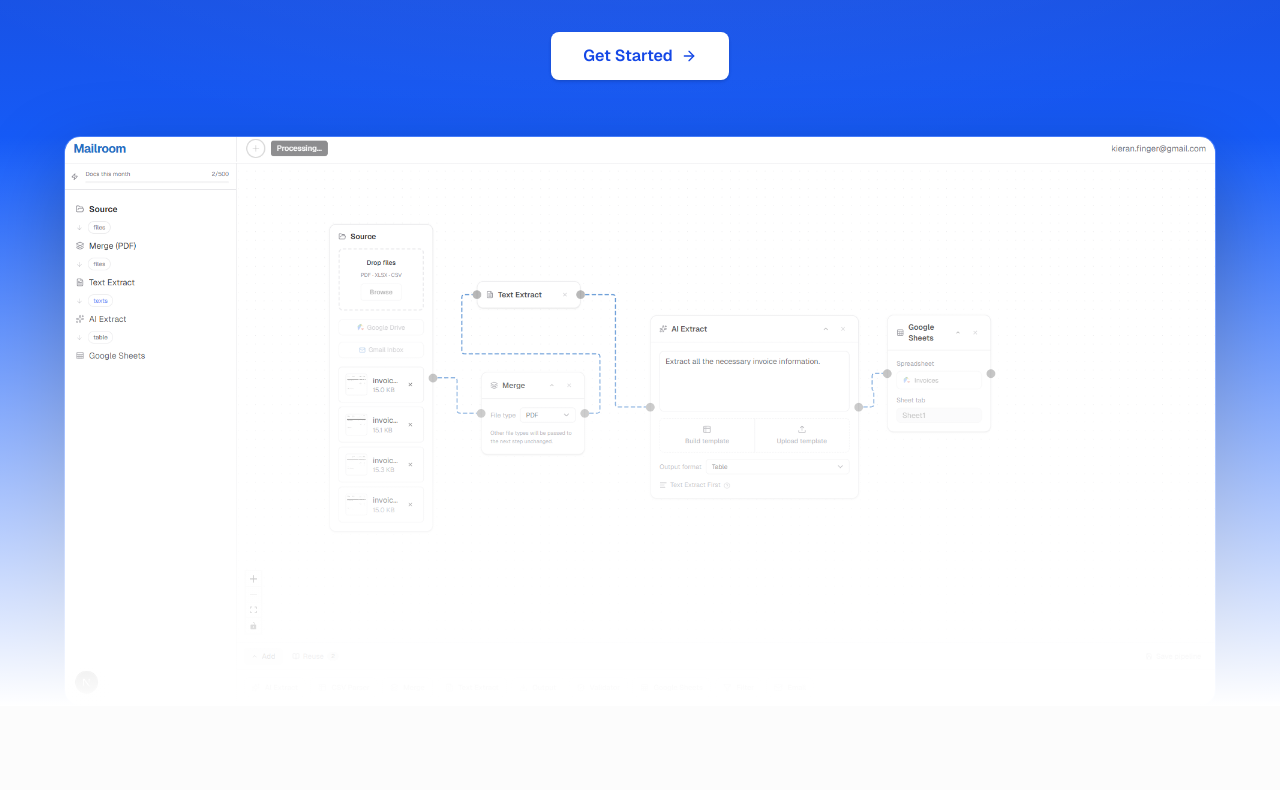
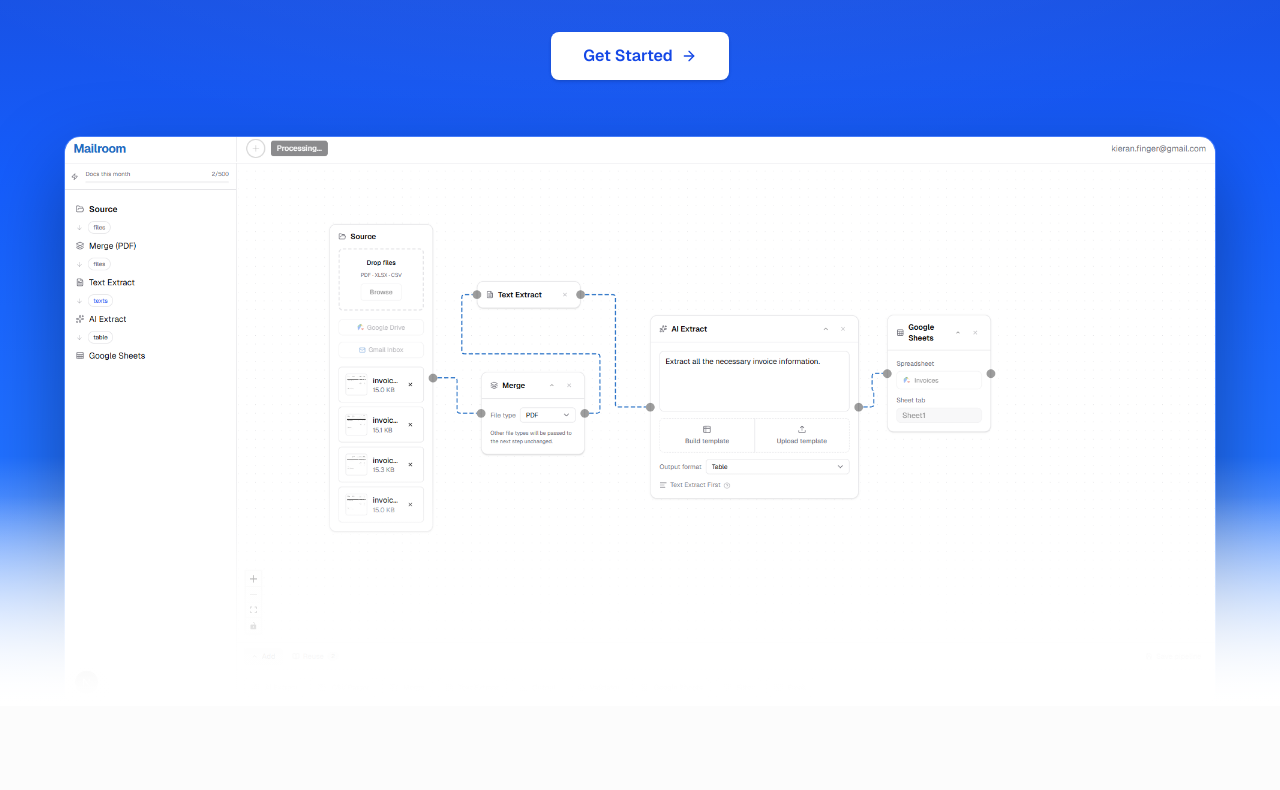
Before and after one commit to K-Finger/Mailroom, a Next.js app: page / in a window 1280 px wide. Shown: the part 360-1150 px from the top of the page. Built offline with nearby package versions, Linux system fonts and the light colour scheme.

Commit message:
hero gradient polished

```diff
--- a/src/app/page.tsx
+++ b/src/app/page.tsx
@@ -162,7 +162,7 @@
   return (
     <div className="min-h-screen bg-background text-foreground">
       {/* ── HERO (blue) ─────────────────────────────────── */}
-      <section className="relative bg-gradient-to-b from-blue-800 via-blue-600 to-blue-600 overflow-hidden pb-0">
+      <section className="relative bg-gradient-to-b from-blue-800 via-blue-600 to-blue-500 overflow-hidden pb-0">
         {/* subtle radial glow */}
         <div className="absolute inset-0 bg-[radial-gradient(ellipse_80%_60%_at_50%_-10%,rgba(255,255,255,0.12),transparent)] pointer-events-none" />
 
@@ -227,7 +227,8 @@
         {/* App preview — sits at bottom of hero, slightly overlapping next section */}
         <div className="relative z-10 px-4 md:px-8 pb-0">
           <AppPreview />
-          <div className="pointer-events-none absolute inset-0 bg-linear-to-b from-transparent to-white" />
+          <div className="pointer-events-none absolute inset-0 mt-80 bg-linear-to-b from-transparent to-white" />
+          <div className="pointer-events-none absolute inset-0 mt-90 bg-linear-to-b from-transparent to-white" />
         </div>
       </section>
 
```
